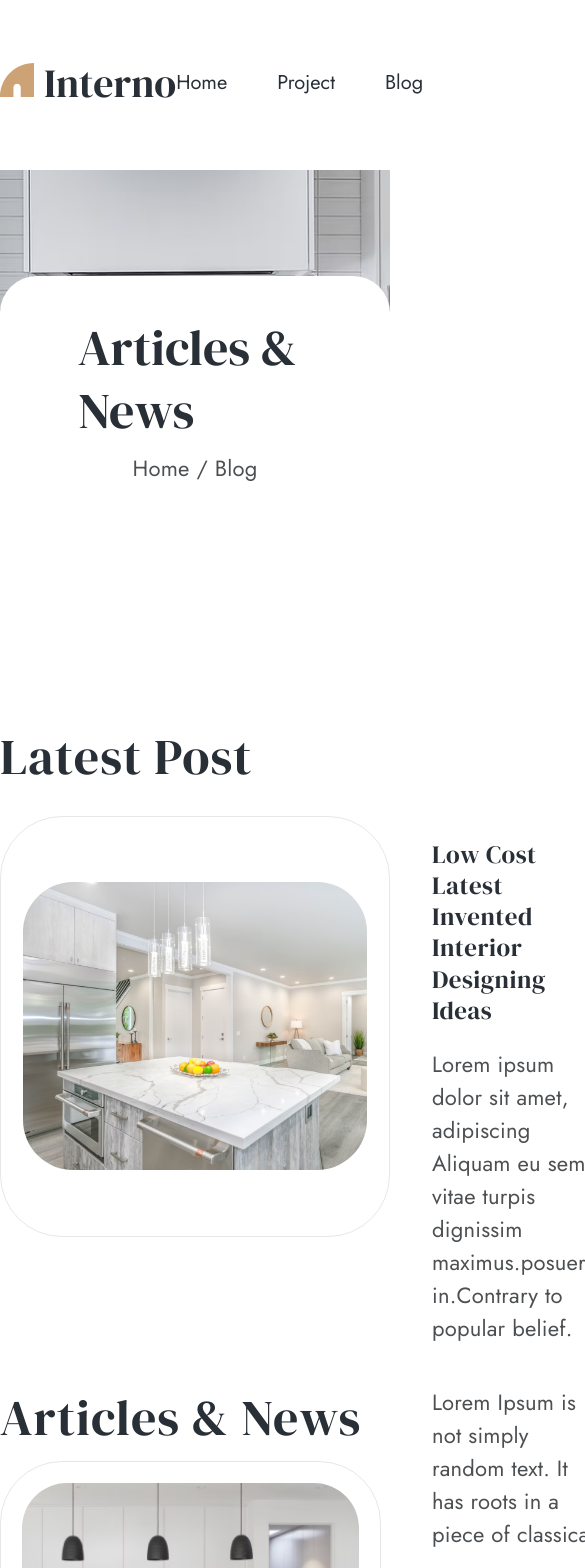
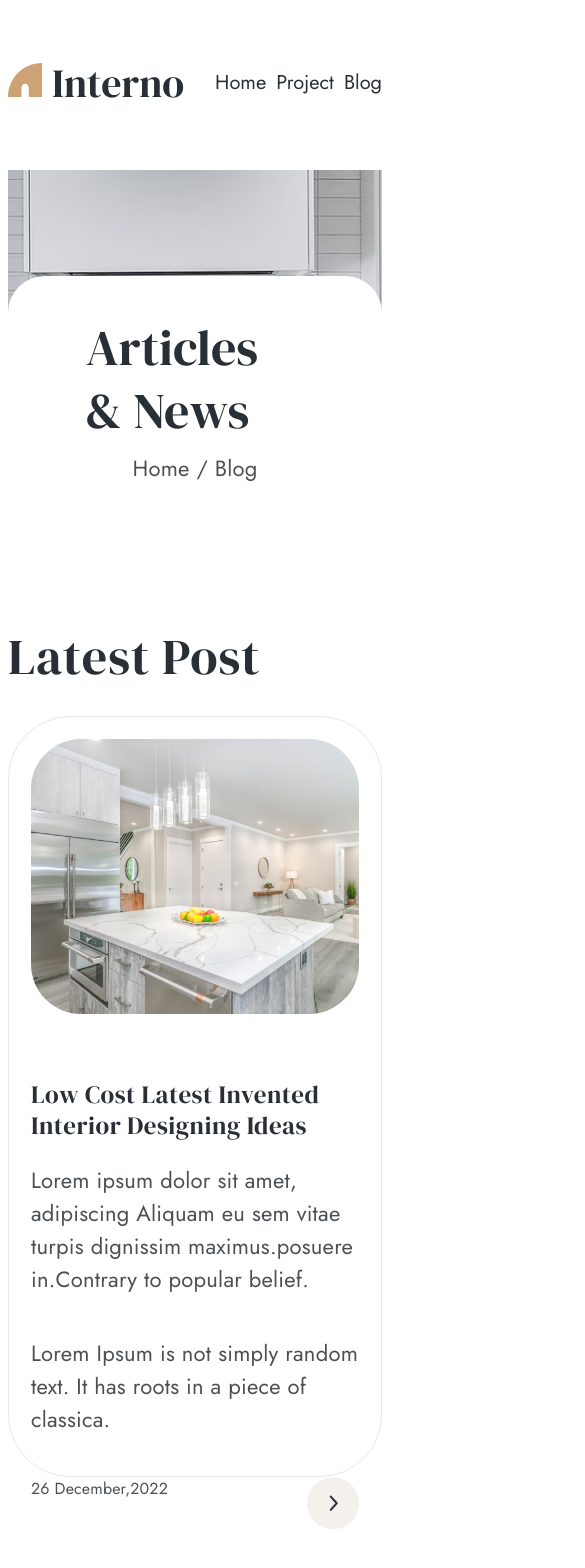
Before and after one commit to Cxade/interno, a Vue app: page /blog in a window 390 px wide. Shown: the top 1568 px of the page, 585 px wide, since content can reach past the window. Built offline with nearby package versions, Linux system fonts and the light colour scheme.

Commit message:
added adaptive

```diff
--- a/src/assets/styles/common.scss
+++ b/src/assets/styles/common.scss
@@ -43,3 +43,19 @@ a {
   border-radius: 50px;
   outline: 3px solid #cda274;
 }
+
+@media screen and (max-width: 1024px) {
+  .center {
+    max-width: 768px;
+  }
+  body {
+    padding-left: 8px;
+    padding-right: 8px;
+  }
+}
+
+@media screen and (max-width: 767px) {
+  .center {
+    max-width: 375px;
+  }
+}
--- a/src/blocks/BlockArticles.vue
+++ b/src/blocks/BlockArticles.vue
@@ -21,4 +21,9 @@ export default {
   flex-wrap: wrap;
   gap: 28px;
 }
+@media screen and (max-width: 1024px) {
+  .articles__box {
+    gap: 6px;
+  }
+}
 </style>
--- a/src/blocks/FooterBlock.vue
+++ b/src/blocks/FooterBlock.vue
@@ -106,4 +106,25 @@ export default {
     }
   }
 }
+
+@media screen and (max-width: 1024px) {
+  .footer {
+    &__main {
+      justify-content: space-between;
+      flex-wrap: wrap;
+      gap: 20px;
+    }
+    &__left {
+      margin-right: 0;
+    }
+    &__mid {
+      margin-right: 0;
+    }
+    &__right {
+    }
+  }
+}
+
+@media screen and (max-width: 767px) {
+}
 </style>
--- a/src/blocks/HomeBlockProjects.vue
+++ b/src/blocks/HomeBlockProjects.vue
@@ -38,4 +38,12 @@ export default {
     margin-bottom: 96px;
   }
 }
+
+@media screen and (max-width: 1024px) {
+  .projects {
+    &__kitchen-box {
+      justify-content: center;
+    }
+  }
+}
 </style>
--- a/src/components/BannerTop.vue
+++ b/src/components/BannerTop.vue
@@ -72,4 +72,10 @@ export default {
     letter-spacing: 0.22px;
   }
 }
+
+@media screen and (max-width: 767px) {
+  .banner {
+    margin-bottom: 100px;
+  }
+}
 </style>
--- a/src/components/NavigationComp.vue
+++ b/src/components/NavigationComp.vue
@@ -28,4 +28,10 @@ export default {
     }
   }
 }
+
+@media screen and (max-width: 1024px) {
+  .navigation {
+    gap: 10px !important;
+  }
+}
 </style>
--- a/src/components/ProjectCard.vue
+++ b/src/components/ProjectCard.vue
@@ -94,4 +94,16 @@ export default {
 .border_3 {
   border-radius: 0 0 0 80px;
 }
+@media screen and (max-width: 767px) {
+  .projects__kitchen-heading {
+    font-size: 20px;
+  }
+  .projects__kitchen-text {
+    font-size: 17px;
+  }
+  .link-arrow svg {
+    width: 40px;
+    height: 40px;
+  }
+}
 </style>
--- a/src/pages/PageArticles.vue
+++ b/src/pages/PageArticles.vue
@@ -136,4 +136,10 @@ export default {
   background-color: $secondColor;
   color: #fff;
 }
+@media screen and (max-width: 1024px) {
+  .articles__content {
+    flex-direction: column-reverse;
+    gap: 40px;
+  }
+}
 </style>
--- a/src/pages/PageBlog.vue
+++ b/src/pages/PageBlog.vue
@@ -158,4 +158,10 @@ export default {
     margin-bottom: 52px;
   }
 }
+
+@media screen and (max-width: 1024px) {
+  .post__card {
+    flex-direction: column;
+  }
+}
 </style>
--- a/src/pages/PageHome.vue
+++ b/src/pages/PageHome.vue
@@ -230,4 +230,18 @@ export default {
     margin-bottom: 52px;
   }
 }
+
+@media screen and (max-width: 1024px) {
+  .experience {
+    &__main {
+      flex-wrap: wrap;
+      justify-content: space-between;
+      gap: 10px;
+      padding: 30px 0;
+    }
+    &__line {
+      display: none;
+    }
+  }
+}
 </style>
--- a/src/pages/PageProject.vue
+++ b/src/pages/PageProject.vue
@@ -301,4 +301,17 @@ export default {
   color: #fff;
   background-color: $mainColor;
 }
+
+@media screen and (max-width: 1024px) {
+  .project__tag {
+    padding: 16px 20px;
+  }
+}
+
+@media screen and (max-width: 767px) {
+  .project__tag {
+    padding: 15px 0;
+    font-size: 16px;
+  }
+}
 </style>
```
